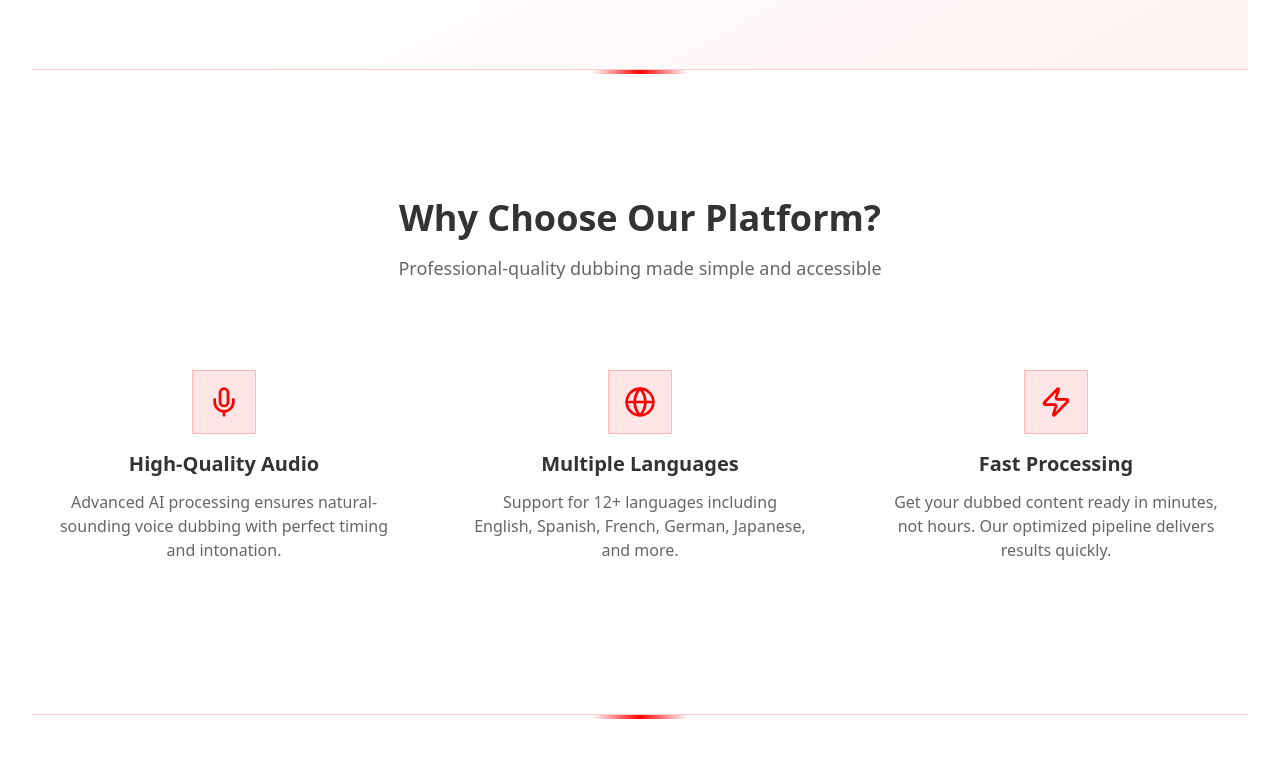
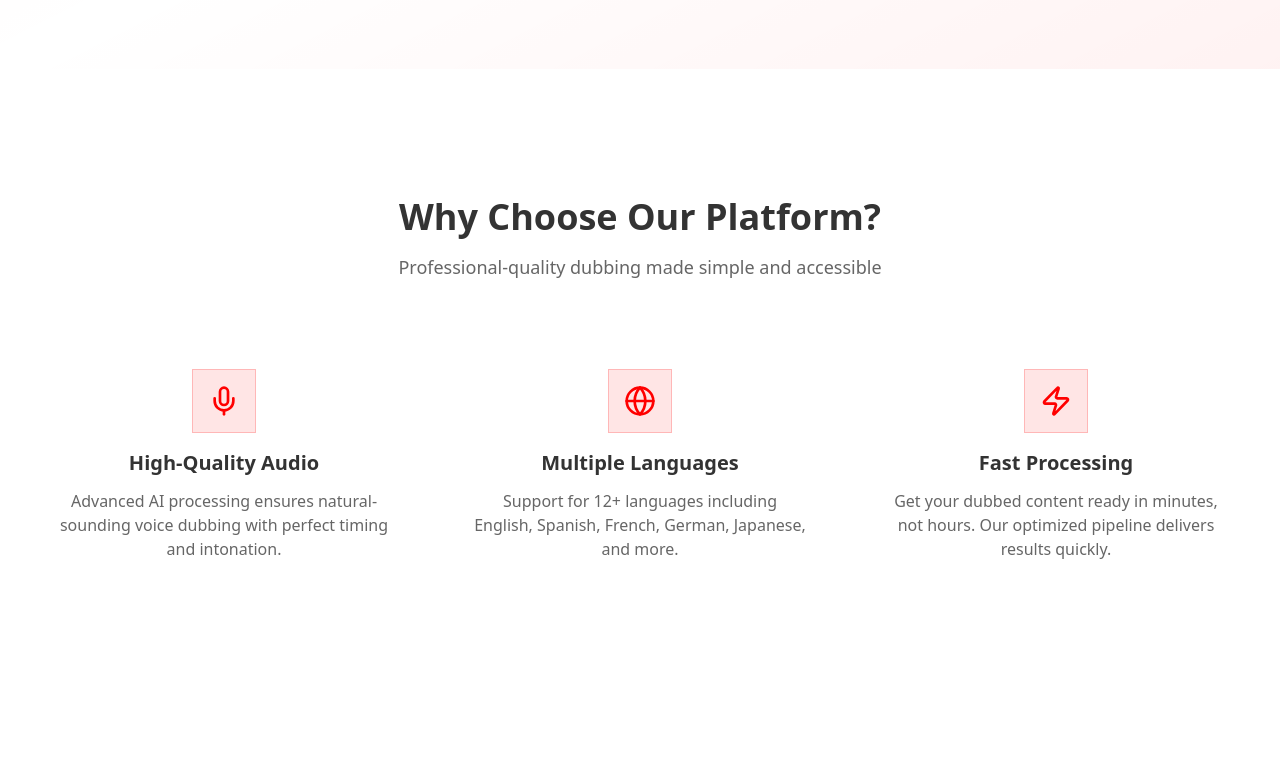
Before and after one commit to iudofia2026/youtubedubber.com, a Next.js app in the folder frontend/: page / in a window 1280 px wide. Shown: the part 648-1417 px from the top of the page. Built offline with nearby package versions, Linux system fonts and the light colour scheme.

Commit message:
Remove max-width containers and gradient lines for cleaner full-width layout

```diff
--- a/frontend/app/jobs/[id]/page.tsx
+++ b/frontend/app/jobs/[id]/page.tsx
@@ -58,7 +58,7 @@ export default function JobStatusPage() {
     <div className="min-h-screen bg-background">
       <Navigation currentPath="/jobs" />
 
-      <main className="max-w-4xl mx-auto px-4 sm:px-6 lg:px-8 py-8">
+      <main className="px-4 sm:px-6 lg:px-8 py-8">
         {/* Header */}
         <motion.div
           className="mb-8"
--- a/frontend/app/new/page.tsx
+++ b/frontend/app/new/page.tsx
@@ -84,7 +84,7 @@ export default function NewJobPage() {
     <div className="min-h-screen bg-background">
       <Navigation currentPath="/new" />
 
-      <main className="max-w-4xl mx-auto px-4 sm:px-6 lg:px-8 py-8">
+      <main className="px-4 sm:px-6 lg:px-8 py-8">
         {/* Header */}
         <motion.div
           className="mb-8"
--- a/frontend/app/page.tsx
+++ b/frontend/app/page.tsx
@@ -11,10 +11,10 @@ export default function Home() {
     <div className="min-h-screen bg-background">
       <Navigation currentPath="/" />
 
-      <main className="max-w-7xl mx-auto px-4 sm:px-6 lg:px-8">
+      <main>
         {/* Hero Section */}
         <motion.section
-          className="py-20 sm:py-32 relative overflow-hidden"
+          className="py-20 sm:py-32 relative overflow-hidden px-4 sm:px-6 lg:px-8"
           initial={{ opacity: 0, y: 20 }}
           animate={{ opacity: 1, y: 0 }}
           transition={{ duration: 0.8 }}
@@ -73,13 +73,11 @@ export default function Home() {
 
         {/* Features Section */}
         <motion.section
-          className="py-20 sm:py-32 border-t border-[#ff0000]/20 relative"
+          className="py-20 sm:py-32 px-4 sm:px-6 lg:px-8"
           initial={{ opacity: 0, y: 20 }}
           animate={{ opacity: 1, y: 0 }}
           transition={{ duration: 0.8, delay: 1 }}
         >
-          {/* Subtle YouTube accent */}
-          <div className="absolute top-0 left-1/2 transform -translate-x-1/2 w-24 h-1 bg-gradient-to-r from-transparent via-[#ff0000] to-transparent"></div>
           <div className="text-center mb-16">
             <h2 className="text-3xl sm:text-4xl font-bold text-foreground mb-4">
               Why Choose Our Platform?
@@ -133,13 +131,11 @@ export default function Home() {
 
         {/* CTA Section */}
         <motion.section
-          className="py-20 sm:py-32 border-t border-[#ff0000]/20 relative"
+          className="py-20 sm:py-32 px-4 sm:px-6 lg:px-8"
           initial={{ opacity: 0, y: 20 }}
           animate={{ opacity: 1, y: 0 }}
           transition={{ duration: 0.8, delay: 1.6 }}
         >
-          {/* YouTube-style accent line */}
-          <div className="absolute top-0 left-1/2 transform -translate-x-1/2 w-24 h-1 bg-gradient-to-r from-transparent via-[#ff0000] to-transparent"></div>
           <div className="text-center">
             <h2 className="text-3xl sm:text-4xl font-bold text-foreground mb-4">
               Ready to Get Started?
```
